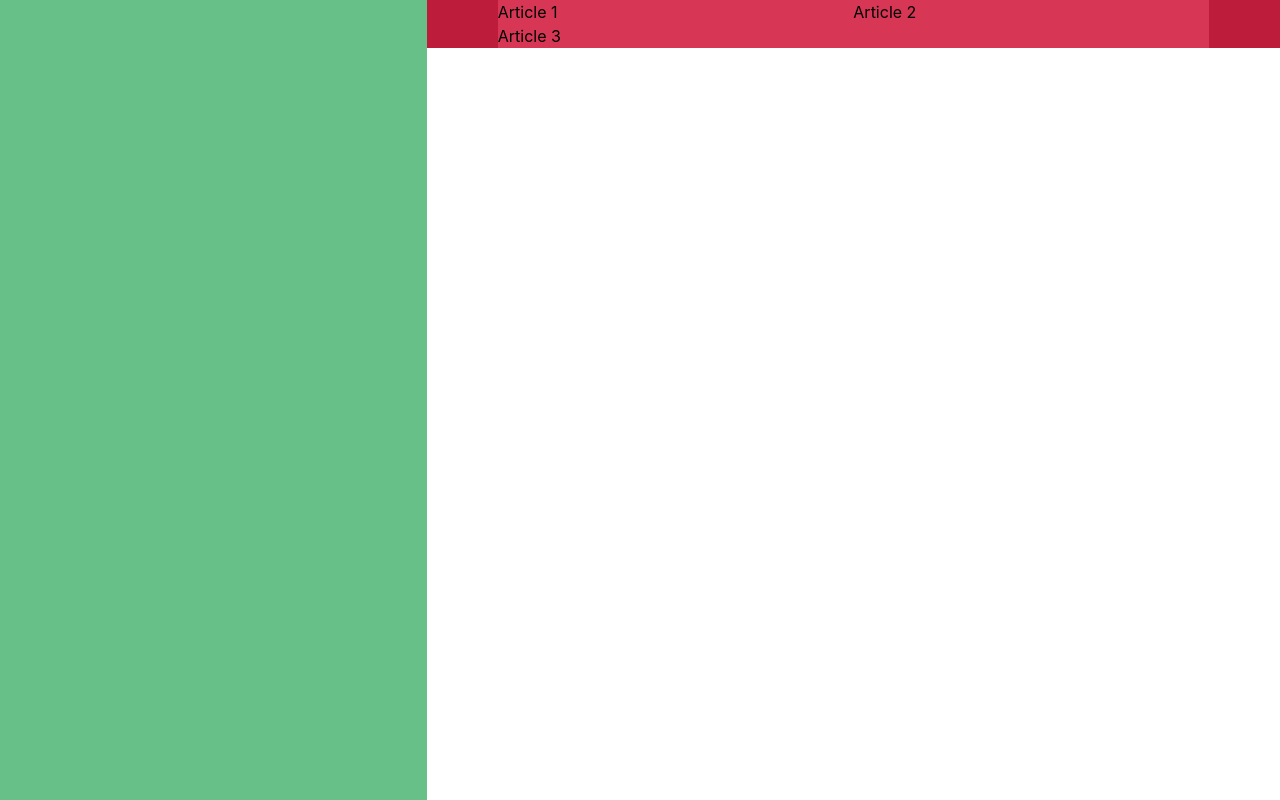
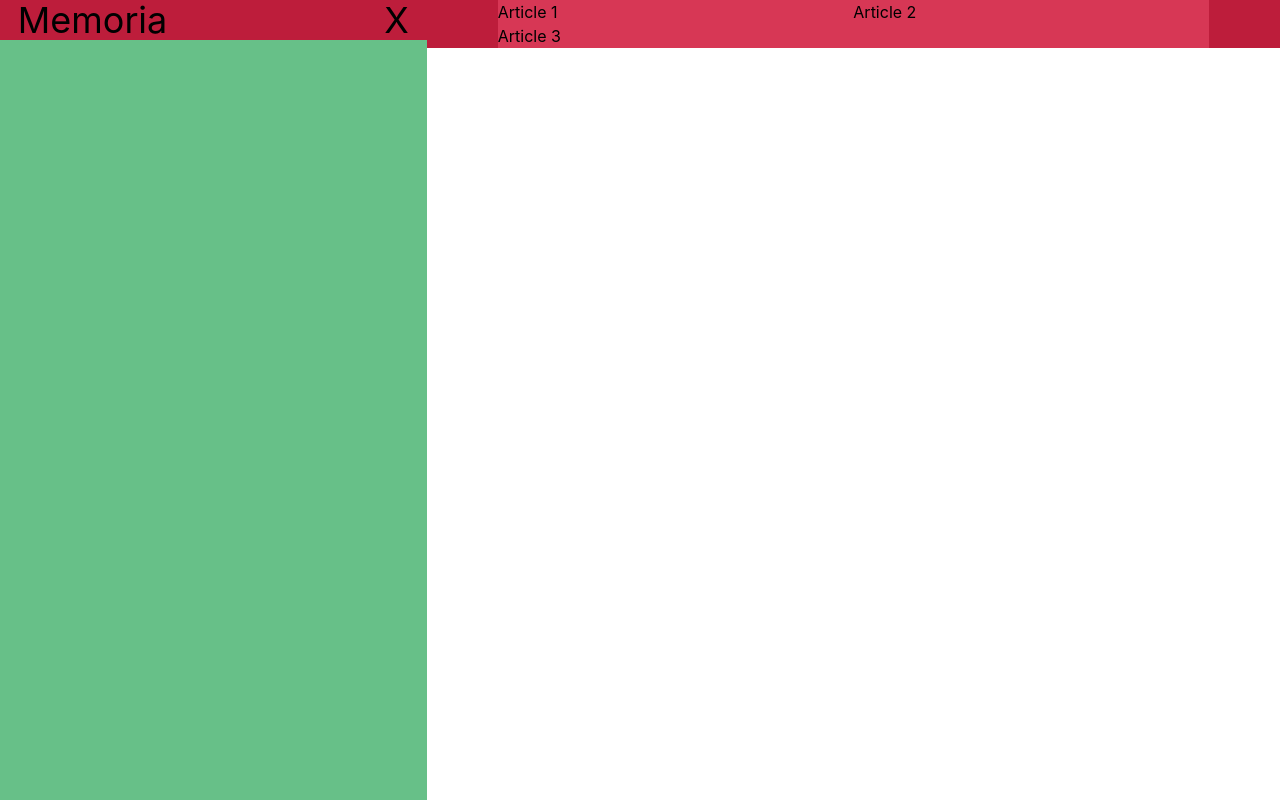
Before and after one commit to thetwit4u/Pelckmans-memoria-demo, a Next.js app: page /startpagina/default in a window 1280 px wide. Built offline with nearby package versions, Linux system fonts and the light colour scheme.

Commit message:
feat: add navigation bar placeholder

```diff
--- a/pages/startpagina/default.tsx
+++ b/pages/startpagina/default.tsx
@@ -11,7 +11,15 @@ const Default: NextPage = () => {
       </Head>
 
       <main className='grid grid-cols-3 mx-auto'>
-        <div className='fixed left-0 w-4/12 h-screen bg-secondary' />
+        {/* navigation bar */}
+        <div className='fixed left-0 w-4/12 h-screen bg-secondary'>
+          <section className='bg-primary'>
+            <div className='flex justify-between mx-auto w-11/12'>
+              <h1 className='text-4xl'>Memoria</h1>
+              <span className='text-4xl'>X</span>
+            </div>
+          </section>
+        </div>
         <div className='col-span-2 col-start-2 bg-primary'>
           {/* article content */}
           <div className='grid grid-cols-2 mx-auto w-10/12 bg-primary-light'>
```
